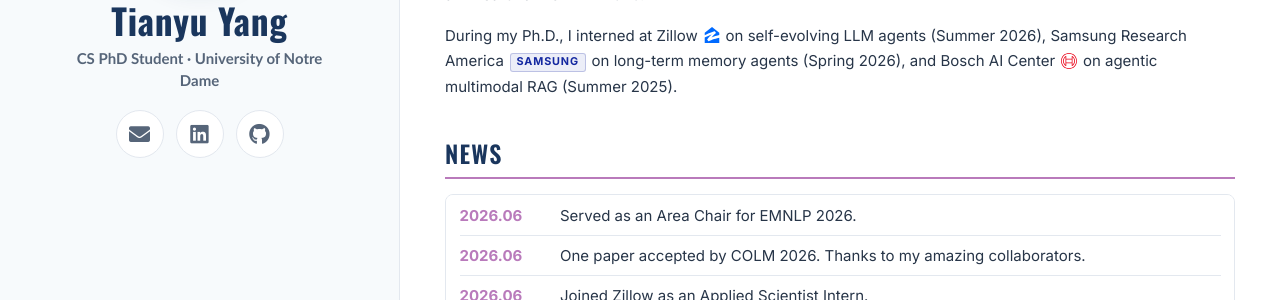
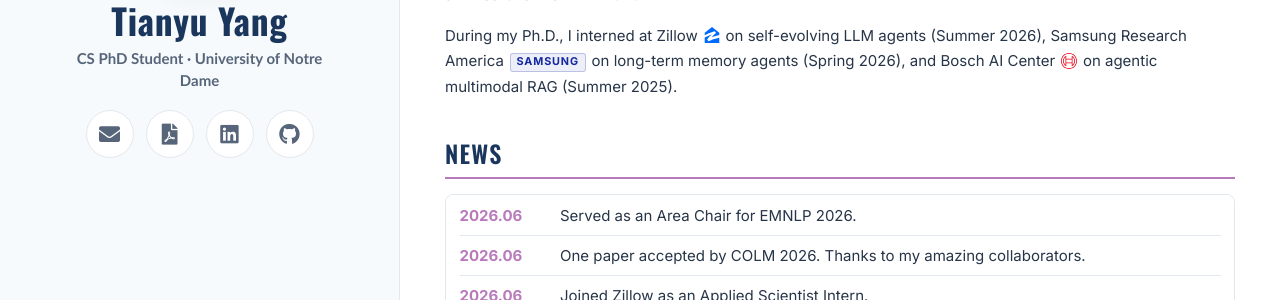
Before and after one commit to Tianyu-yang-anna/Tianyu-yang-anna.github.io, a Jekyll site: the page built from _pages/about.md, in a window 1280 px wide. Shown: the part 184-484 px from the top of the page. Built offline with Jekyll 4.4.1, drawn with Linux system fonts in a browser that asks for light colours.

Commit message:
Add CV link to homepage

```diff
--- a/_config.yml
+++ b/_config.yml
@@ -30,6 +30,7 @@ author:
   pubmed           :
   # googlescholar    : "https://scholar.google.com/citations?user=YOUR_GOOGLE_SCHOLAR_ID"
   email            : "tyang4@nd.edu"
+  cv               : "/files/Tianyu_Yang_CV.pdf"
   researchgate     :  # e.g., "https://www.researchgate.net/profile/yourprofile"
   uri              :
   bitbucket        :
--- a/_includes/author-profile.html
+++ b/_includes/author-profile.html
@@ -30,6 +30,9 @@
       {% endif %}
       {% if author.email %}
         <li><a href="mailto:{{ author.email }}"><i class="fas fa-fw fa-envelope" aria-hidden="true"></i> Email</a></li>
+      {% endif %}
+      {% if author.cv %}
+        <li><a href="{{ author.cv | relative_url }}" target="_blank" rel="noopener"><i class="fas fa-fw fa-file-pdf" aria-hidden="true"></i> CV</a></li>
       {% endif %}
       {% if author.keybase %}
         <li><a href="https://keybase.io/{{ author.keybase }}"><i class="fas fa-fw fa-key" aria-hidden="true"></i> Keybase</a></li>
@@ -126,6 +129,9 @@
       {% if author.email %}
         <a href="mailto:{{ author.email }}"><i class="fas fa-fw fa-envelope" aria-hidden="true"></i></a>
       {% endif %}
+      {% if author.cv %}
+        <a href="{{ author.cv | relative_url }}" target="_blank" rel="noopener" aria-label="CV" title="CV"><i class="fas fa-fw fa-file-pdf" aria-hidden="true"></i></a>
+      {% endif %}
       {% if author.keybase %}
         <a href="https://keybase.io/{{ author.keybase }}"><i class="fas fa-fw fa-key" aria-hidden="true"></i></a>
       {% endif %}
```
Also changed, not shown: 1 other file.
